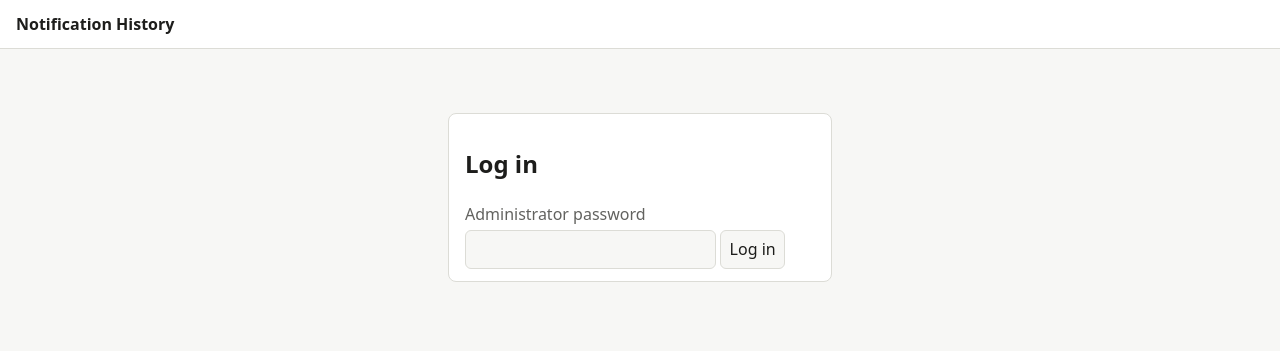
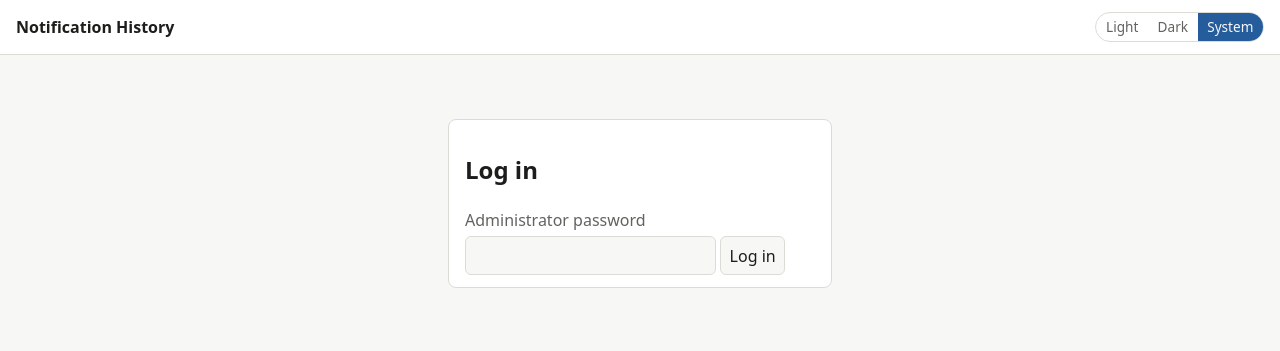
Before and after one commit to flyingnobita/pushover-desktop-client, a FastAPI app: page /login in a window 1280 px wide. Shown: the top 351 px of the page. Run offline with FastAPI, Linux system fonts and the light colour scheme; parts of the project's set-up code (start-up, migrations or seed data) failed here and were passed over.

Commit message:
feat: add a light, dark and system theme switch
Colours stay in CSS custom properties with light values by default; system
dark applies through prefers-color-scheme and explicit choices override it
via data-theme. A head script reads localStorage before the stylesheet so the
chosen theme paints immediately, and three header controls switch it in place
without a reload, cookie or new dependency.

```diff
--- a/app/static/app.css
+++ b/app/static/app.css
@@ -1,5 +1,5 @@
 :root {
-  color-scheme: light dark;
+  color-scheme: light;
   --bg: #f7f7f5;
   --panel: #ffffff;
   --text: #1d1d1b;
@@ -10,8 +10,10 @@
   --warning: #fff4d6;
 }
 
+/* System dark applies only while no explicit light or dark choice is stored. */
 @media (prefers-color-scheme: dark) {
-  :root {
+  :root:not([data-theme="light"]) {
+    color-scheme: dark;
     --bg: #181817;
     --panel: #232322;
     --text: #ecece8;
@@ -21,6 +23,22 @@
     --emergency: #3a1f1f;
     --warning: #3a3220;
   }
+}
+
+:root[data-theme="light"] {
+  color-scheme: light;
+}
+
+:root[data-theme="dark"] {
+  color-scheme: dark;
+  --bg: #181817;
+  --panel: #232322;
+  --text: #ecece8;
+  --muted: #a5a5a0;
+  --line: #3a3a38;
+  --accent: #8ab6e8;
+  --emergency: #3a1f1f;
+  --warning: #3a3220;
 }
 
 * {
@@ -249,3 +267,30 @@ button.link {
   border-radius: 6px;
   text-decoration: none;
 }
+
+.theme-switch {
+  display: flex;
+  gap: 0;
+  border: 1px solid var(--line);
+  border-radius: 999px;
+  overflow: hidden;
+}
+
+.theme-switch button {
+  border: none;
+  border-radius: 0;
+  background: transparent;
+  color: var(--muted);
+  padding: 0.25rem 0.6rem;
+  font-size: 0.85rem;
+}
+
+.theme-switch button[aria-pressed="true"] {
+  background: var(--accent);
+  color: var(--bg);
+}
+
+.message-url {
+  word-break: break-all;
+  color: var(--muted);
+}
--- a/app/templates/base.html
+++ b/app/templates/base.html
@@ -4,6 +4,20 @@
     <meta charset="utf-8" />
     <meta name="viewport" content="width=device-width, initial-scale=1" />
     <title>{% block title %}Notification History{% endblock %}</title>
+    <script>
+      (function () {
+        var choice = "system";
+        try {
+          var stored = localStorage.getItem("theme");
+          if (stored === "light" || stored === "dark") {
+            choice = stored;
+          }
+        } catch (error) {
+          choice = "system";
+        }
+        document.documentElement.dataset.theme = choice;
+      })();
+    </script>
     <link rel="stylesheet" href="/static/app.css" />
     <script src="/static/local-time.js" defer></script>
     {% block head %}{% endblock %}
@@ -14,6 +28,11 @@
       {% if signed_in %}
       <a class="nav-link" href="/settings/pushover">Pushover setup</a>
       {% endif %}
+      <div class="theme-switch" role="group" aria-label="Colour theme">
+        <button type="button" data-theme-choice="light">Light</button>
+        <button type="button" data-theme-choice="dark">Dark</button>
+        <button type="button" data-theme-choice="system">System</button>
+      </div>
       {% if auth_enabled and signed_in %}
       <form method="post" action="/logout" class="inline">
         <input type="hidden" name="csrf_token" value="{{ csrf_token }}" />
@@ -28,5 +47,35 @@
     </p>
     {% endif %}
     <main>{% block content %}{% endblock %}</main>
+    <script>
+      (function () {
+        var root = document.documentElement;
+        var buttons = document.querySelectorAll("[data-theme-choice]");
+
+        function mark(choice) {
+          buttons.forEach(function (button) {
+            button.setAttribute(
+              "aria-pressed",
+              button.dataset.themeChoice === choice ? "true" : "false"
+            );
+          });
+        }
+
+        buttons.forEach(function (button) {
+          button.addEventListener("click", function () {
+            var choice = button.dataset.themeChoice;
+            root.dataset.theme = choice;
+            try {
+              localStorage.setItem("theme", choice);
+            } catch (error) {
+              /* storage can be unavailable; the choice still applies for this page */
+            }
+            mark(choice);
+          });
+        });
+
+        mark(root.dataset.theme || "system");
+      })();
+    </script>
   </body>
 </html>
```
Also changed, not shown: tests/test_http.py (+12 -0 lines).
